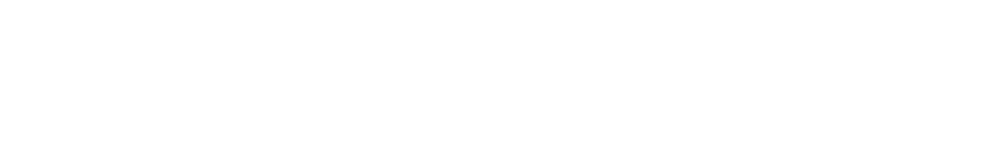
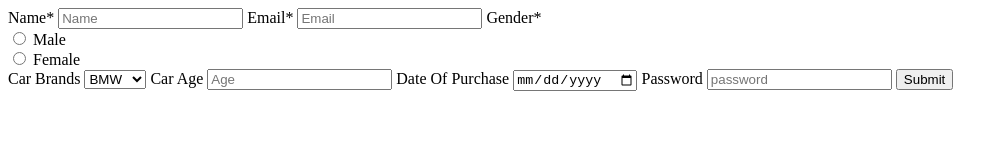
Before and after one commit to acciojob/car-insurance-form-AbdulMustfa, a website: page main.html in a window 1280 px wide. Shown: the whole page, without its empty margins (0-1008 px from the left). Drawn offline with Linux system fonts and the light colour scheme.

Commit message:
created a submission

```diff
--- a/main.html
+++ b/main.html
@@ -8,6 +8,32 @@
 
 <body>
 	<!-- the entire body must be written by student -->
+	<label for="name">Name*</label>
+		<input type="text" placeholder="Name" id="name" required>
+
+	<label for="email">Email*</label>
+		<input type="email" placeholder="Email" id="Email" name="email" required>
+
+	<label for="Gender">Gender*</label><br>
+		<input type="radio" id="male" name="Gender" value="male" required>
+	<label for="male">Male</label><br>
+		<input type="radio" id="female" name="Gender" value="female" required>
+	<label for="female">Female</label><br>
+
+	<label for="car">Car Brands</label>
+		<select id="car" name="car">
+			<option value="BMW">BMW</option>
+			<option value="ferrari">Ferrari</option>
+			<option value="Toyota">Toyota</option>
+		</select>
+
+	<label for="carage">Car Age</label>
+		<input type="number" id="carage" placeholder="Age" value="number" name="Age" required>
+	<label for="dop">Date Of Purchase</label>
+		<input type="date" value="date" placeholder="Date of Purchase" id="dop" name="dop" required>
+	<label for="password">Password</label>
+		<input type="password" name="password" id="password" placeholder="password">
+	<button type="submit">Submit</button>
     <script type="text/javascript" src="./script.js">
 </script>
 
```
